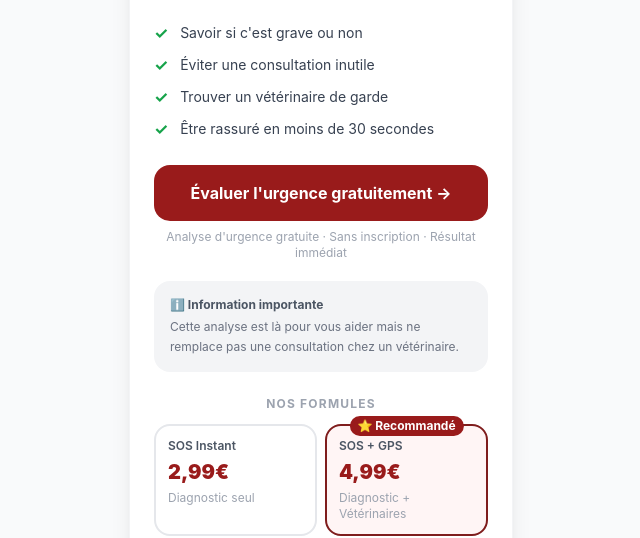
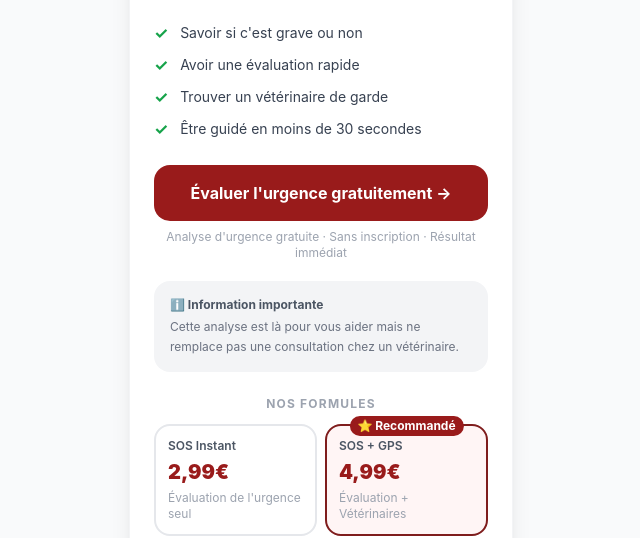
Before and after one commit to ericclavaizolle-arch/veturgence, a plain HTML site: page index.html in a window 1280 px wide. Shown: the part 290-828 px from the top of the page, without its empty margins (319-959 px from the left). Drawn offline with nearby package versions, Linux system fonts and the light colour scheme.

Commit message:
Update index.html

```diff
--- a/index.html
+++ b/index.html
@@ -53,9 +53,9 @@
     <div class="px-6 py-6">
       <div class="space-y-2 mb-6">
         <div class="flex items-center gap-3 text-sm text-gray-700"><span class="text-green-600 font-bold text-base">✓</span> Savoir si c'est grave ou non</div>
-        <div class="flex items-center gap-3 text-sm text-gray-700"><span class="text-green-600 font-bold text-base">✓</span> Éviter une consultation inutile</div>
+        <div class="flex items-center gap-3 text-sm text-gray-700"><span class="text-green-600 font-bold text-base">✓</span> Avoir une évaluation rapide</div>
         <div class="flex items-center gap-3 text-sm text-gray-700"><span class="text-green-600 font-bold text-base">✓</span> Trouver un vétérinaire de garde</div>
-        <div class="flex items-center gap-3 text-sm text-gray-700"><span class="text-green-600 font-bold text-base">✓</span> Être rassuré en moins de 30 secondes</div>
+        <div class="flex items-center gap-3 text-sm text-gray-700"><span class="text-green-600 font-bold text-base">✓</span> Être guidé en moins de 30 secondes</div>
       </div>
 
       <button onclick="openAnalyseModal()" class="w-full bg-red-800 hover:bg-red-900 text-white font-bold py-4 rounded-2xl text-base transition-all mb-2">Évaluer l'urgence gratuitement →</button>
@@ -71,13 +71,13 @@
         <div class="plan-card border-2 border-gray-200 rounded-2xl p-3" data-plan="instant" onclick="selectPlan(this)">
           <p class="text-xs font-semibold text-gray-600 mb-1">SOS Instant</p>
           <p class="text-xl font-black text-red-800">2,99€</p>
-          <p class="text-xs text-gray-400 mt-1">Diagnostic seul</p>
+          <p class="text-xs text-gray-400 mt-1">Évaluation de l'urgence seul</p>
         </div>
         <div class="plan-card border-2 border-red-800 rounded-2xl p-3 relative selected" data-plan="localisation" onclick="selectPlan(this)">
           <span class="absolute -top-2.5 left-1/2 -translate-x-1/2 bg-red-800 text-white text-xs font-bold px-2 py-0.5 rounded-full whitespace-nowrap">⭐ Recommandé</span>
           <p class="text-xs font-semibold text-gray-600 mb-1">SOS + GPS</p>
           <p class="text-xl font-black text-red-800">4,99€</p>
-          <p class="text-xs text-gray-400 mt-1">Diagnostic + Vétérinaires</p>
+          <p class="text-xs text-gray-400 mt-1">Évaluation + Vétérinaires</p>
         </div>
         <div class="plan-card border-2 border-gray-200 rounded-2xl p-3" data-plan="premium" onclick="selectPlan(this)">
           <p class="text-xs font-semibold text-gray-600 mb-1">Premium</p>
```
